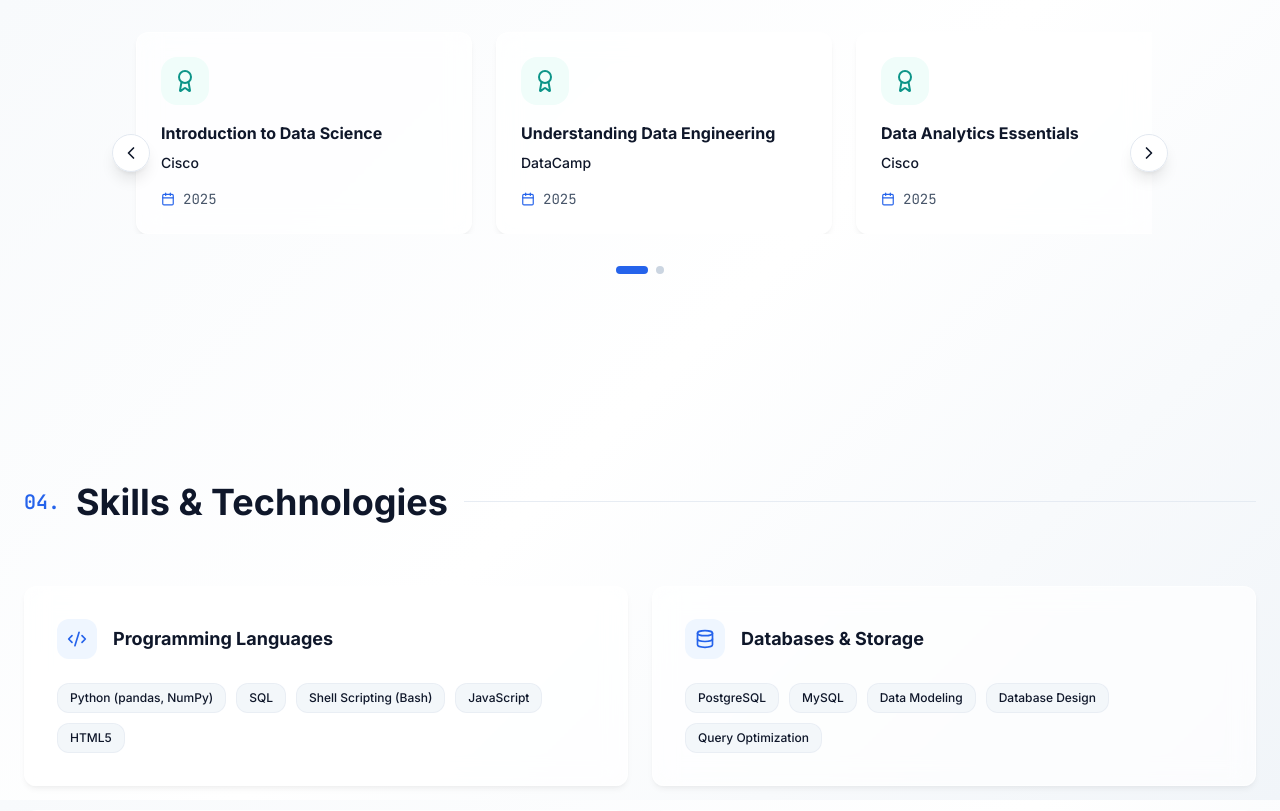
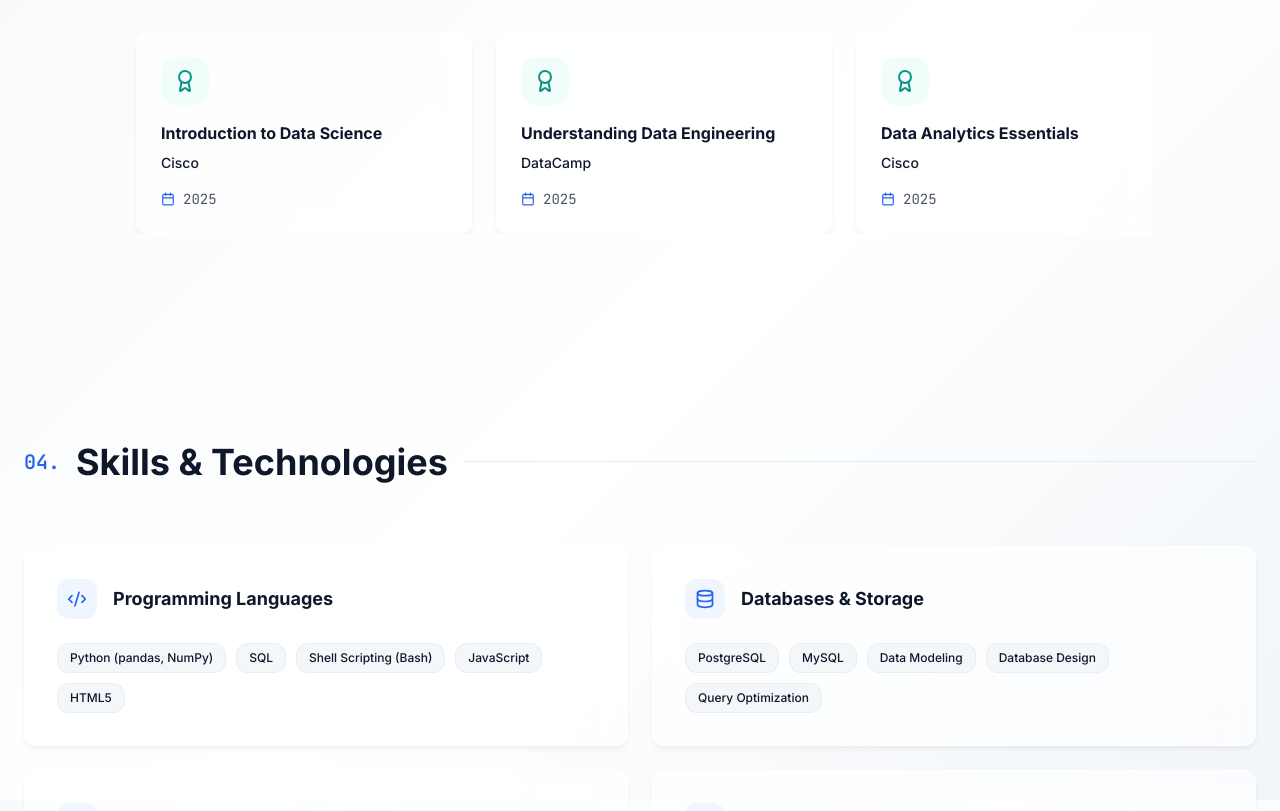
Before and after one commit to Ngwenya-Mn/project_portfolio, a React (Vite) app: page / in a window 1280 px wide. Shown: the part 3200-4011 px from the top of the page. Built offline with nearby package versions, Linux system fonts and the light colour scheme.

Commit message:
removed an extra duplicate certificate

```diff
--- a/src/sections/Education.tsx
+++ b/src/sections/Education.tsx
@@ -50,12 +50,6 @@ const CERTIFICATES = [
     issuer: "DataCamp",
     date: "2025",
     image: "https://www.datacamp.com/completed/statement-of-accomplishment/course/2e5e067560a1ab7690bb517d0defe6b7baf5b7bc",
-  },
-  {
-    title: "Data Analytics Essentials",
-    issuer: "Cisco",
-    date: "2025",
-    image: "https://www.credly.com/badges/6b6d4f8d-aec2-4b51-bb14-8f56ce02f729",
   },
   {
     title: "Data Analytics Essentials",
```
